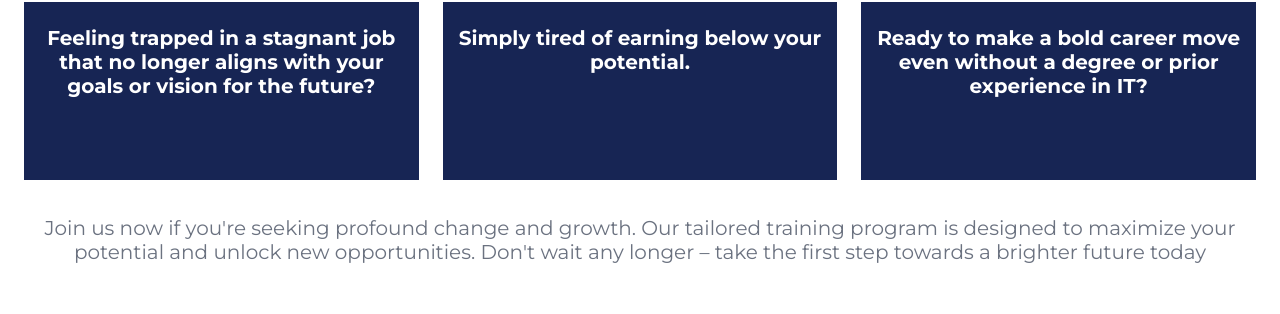
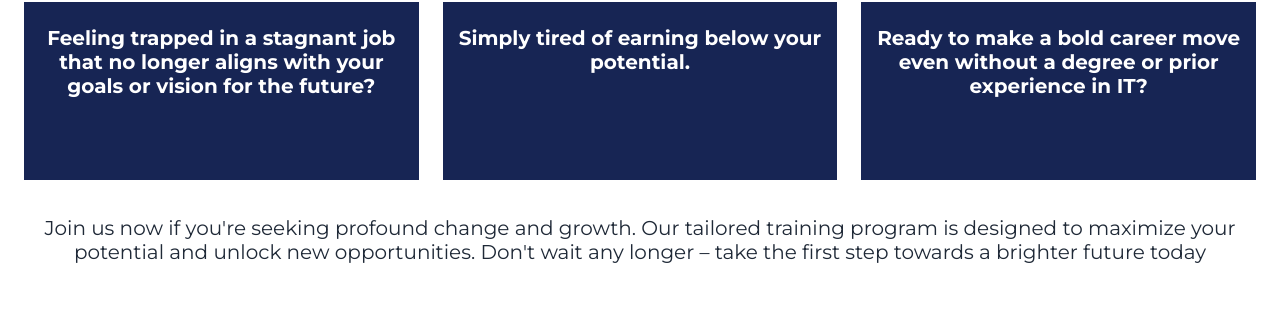
Before and after one commit to Taiywo/Baudspace-Cyberlearn, a React (Create React App) app: page / in a window 1280 px wide. Shown: the part 1994-2308 px from the top of the page. Built offline with nearby package versions, Linux system fonts and the light colour scheme; a web font is replaced by a local one.

Commit message:
add more info

```diff
--- a/src/components/pages/Course.jsx
+++ b/src/components/pages/Course.jsx
@@ -84,7 +84,7 @@ export default function Course() {
           </div>
         </div>
 
-        <p className="text-gray-500 sm:text-xl pt-9 dark:text-gray-200 text-center">
+        <p className="text-gray-800 sm:text-xl pt-9 dark:text-gray-200 text-center">
           Join us now if you're seeking profound change and growth. Our tailored
           training program is designed to maximize your potential and unlock new
           opportunities. Don't wait any longer – take the first step towards a
```
